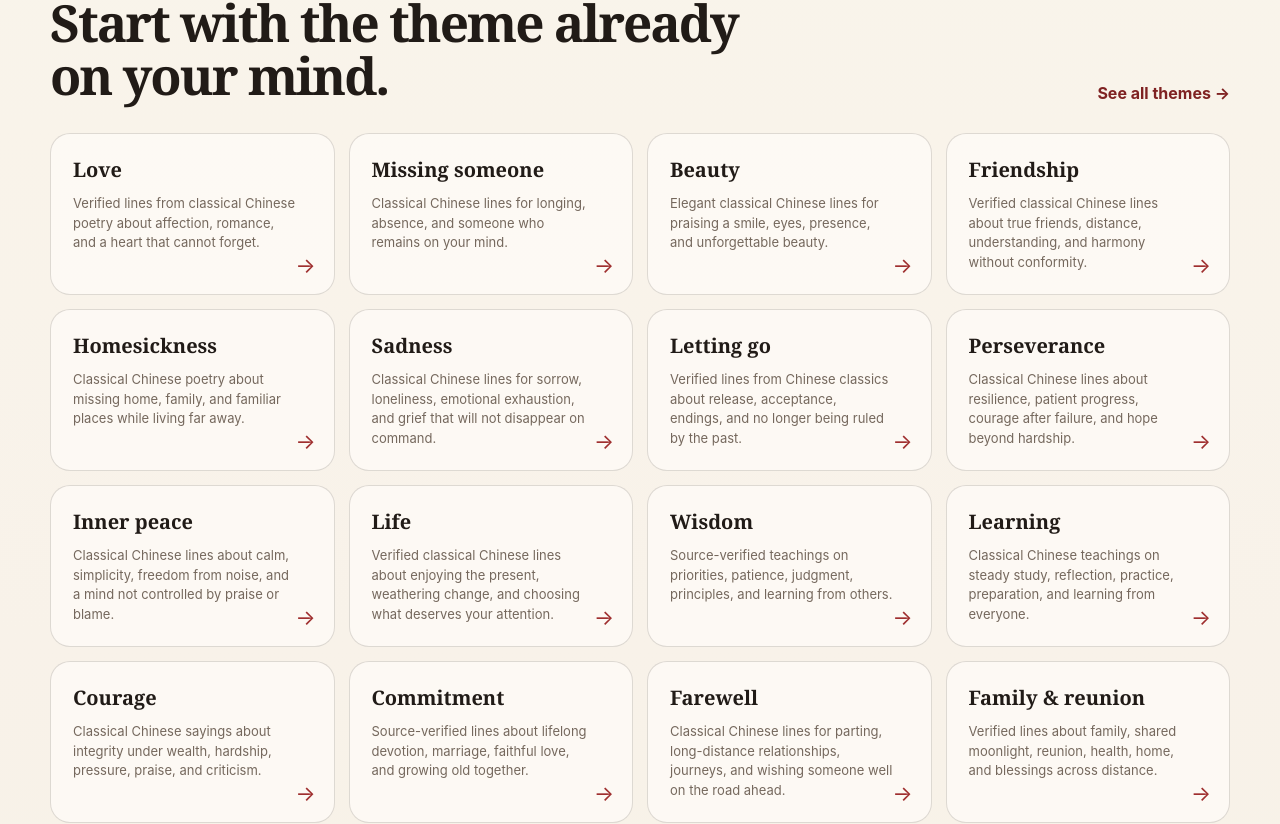
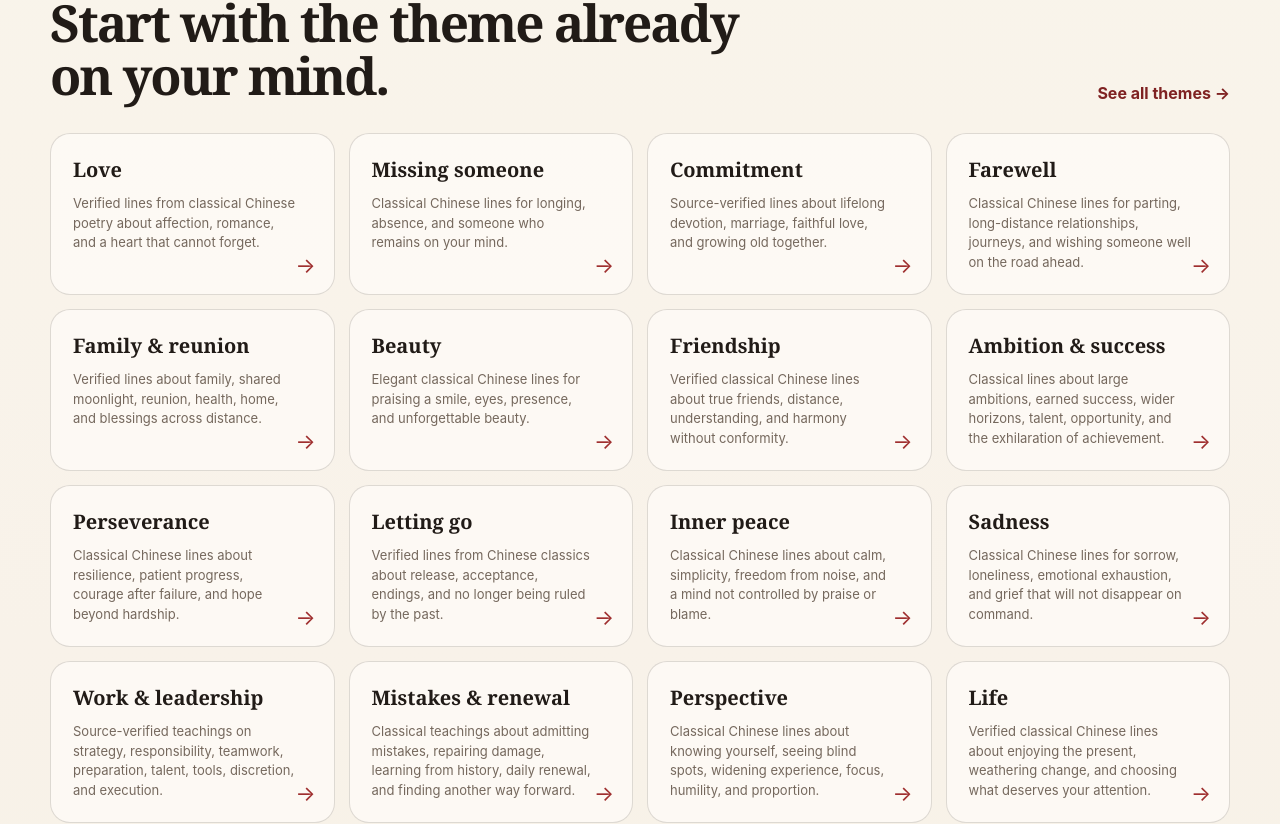
Before and after one commit to yandong2023/gu-ren-said, a Next.js app: page /en in a window 1280 px wide. Shown: the part 2249-3073 px from the top of the page. Built offline with nearby package versions, Linux system fonts and the light colour scheme.

Commit message:
feat: prioritize the strongest expanded English themes

```diff
--- a/app/en/page.tsx
+++ b/app/en/page.tsx
@@ -39,6 +39,25 @@ export const metadata: Metadata = {
   }
 };
 
+const HOME_TOPIC_ORDER = [
+  "love",
+  "missing-someone",
+  "commitment-and-marriage",
+  "farewell-and-distance",
+  "family-and-reunion",
+  "beauty",
+  "friendship",
+  "ambition-and-success",
+  "perseverance",
+  "letting-go",
+  "inner-peace",
+  "sadness-and-loneliness",
+  "work-and-leadership",
+  "mistakes-and-renewal",
+  "perspective-and-self-knowledge",
+  "life"
+];
+
 type PageProps = {
   searchParams: Promise<{ q?: string | string[] }>;
 };
@@ -54,7 +73,11 @@ export default async function EnglishHomePage({ searchParams }: PageProps) {
     "sushi-shuidiaogetou-reunion",
     "luyou-youshanxi-turnaround"
   ]);
-  const topics = ENGLISH_TOPICS.map(({ slug, shortTitle, description }) => ({ slug, shortTitle, description }));
+  const topicBySlug = new Map(ENGLISH_TOPICS.map((topic) => [topic.slug, topic]));
+  const topics = HOME_TOPIC_ORDER
+    .map((slug) => topicBySlug.get(slug))
+    .filter((topic): topic is NonNullable<typeof topic> => Boolean(topic))
+    .map(({ slug, shortTitle, description }) => ({ slug, shortTitle, description }));
 
   return <EnglishSearchExperience featured={featured} topics={topics} />;
 }
```
